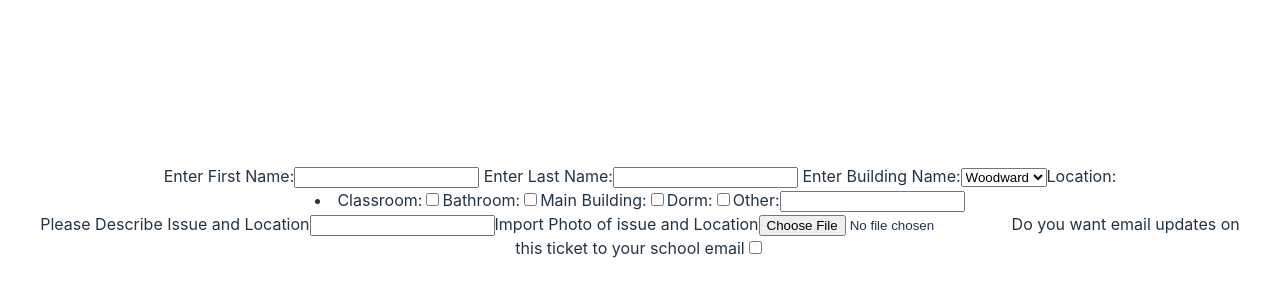
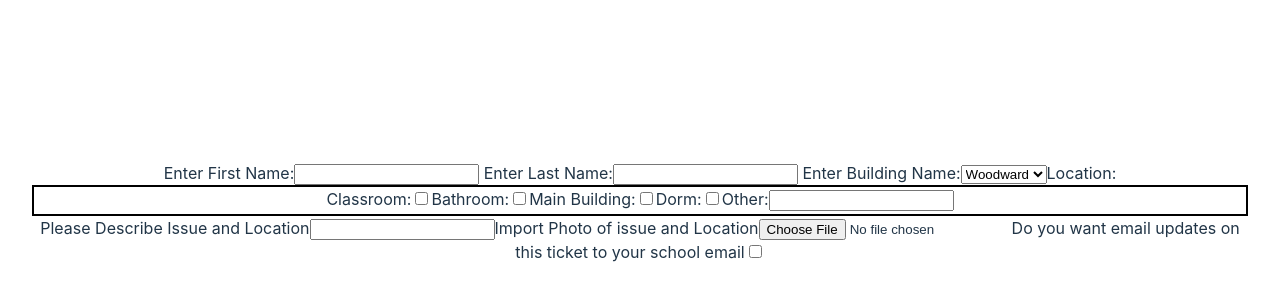
Before and after one commit to JGilbert103/ITSC4155, a React (Vite) app in the folder UNCC Ticketing/react/: page / in a window 1280 px wide. Shown: the part 188-488 px from the top of the page. Built offline with nearby package versions, Linux system fonts and the light colour scheme.

Commit message:
started formatting
started formatting for ticket system

```diff
--- a/UNCC Ticketing/react/components/Ticket.jsx
+++ b/UNCC Ticketing/react/components/Ticket.jsx
@@ -1,5 +1,5 @@
 import React from 'react';
-
+import '../css/ticket.css'
 
 function Ticket(){
     return(
@@ -21,7 +21,7 @@ function Ticket(){
 
             <label>Location:</label>
 
-        <li>
+        <li class="checkboxes">
 
             <label> Classroom:
                 <input type="checkbox" value="name"/>
--- /dev/null
+++ b/UNCC Ticketing/react/css/ticket.css
@@ -0,0 +1,9 @@
+.checkboxes{
+    align-items: center;
+    justify-content: center;
+    list-style: none;
+    display: block;
+    text-align: center;
+    border: 2px solid black;
+    padding-bottom: 3px;
+}
```
